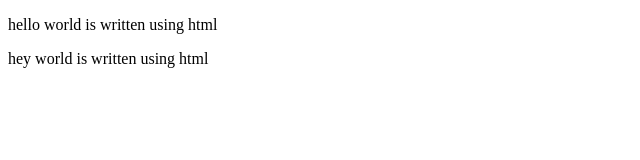
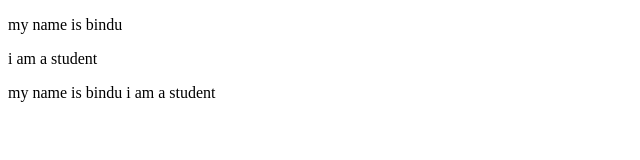
Before and after one commit to StarkinBindu/html-tutorial, a plain HTML site: page que4.html in a window 1280 px wide. Shown: the whole page, without its empty margins (0-640 px from the left). Drawn offline with Linux system fonts and the light colour scheme.

Commit message:
question4

```diff
--- a/que4.html
+++ b/que4.html
@@ -6,7 +6,9 @@
     <title>question4</title>
 </head>
 <body>
- <p>hello world is written using html</p>
- <p>hey world is written using html</p>
+ <p>my name is bindu</p>
+ <p>i am a student</p>
+ <span>my name is bindu</span>
+ <span>i am a student</span>
 </body>
 </html>
```
